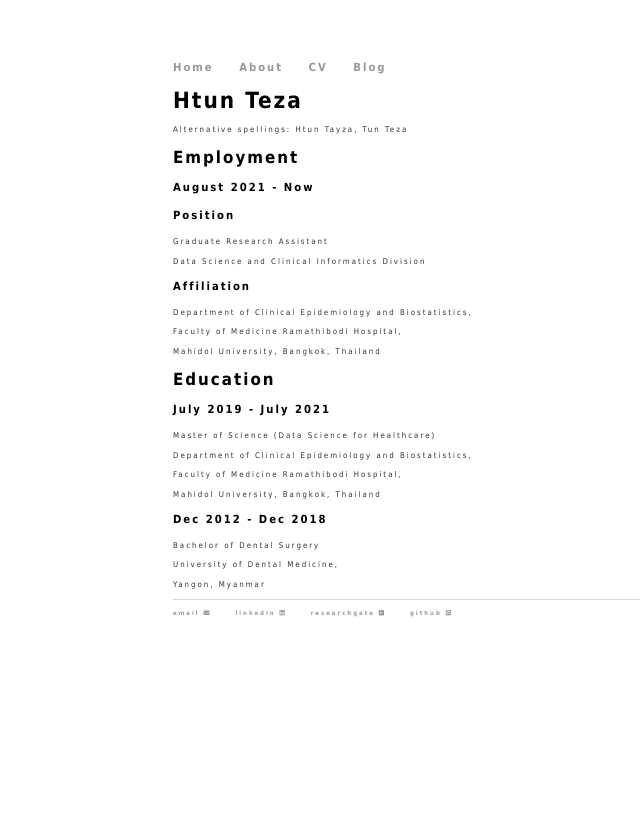
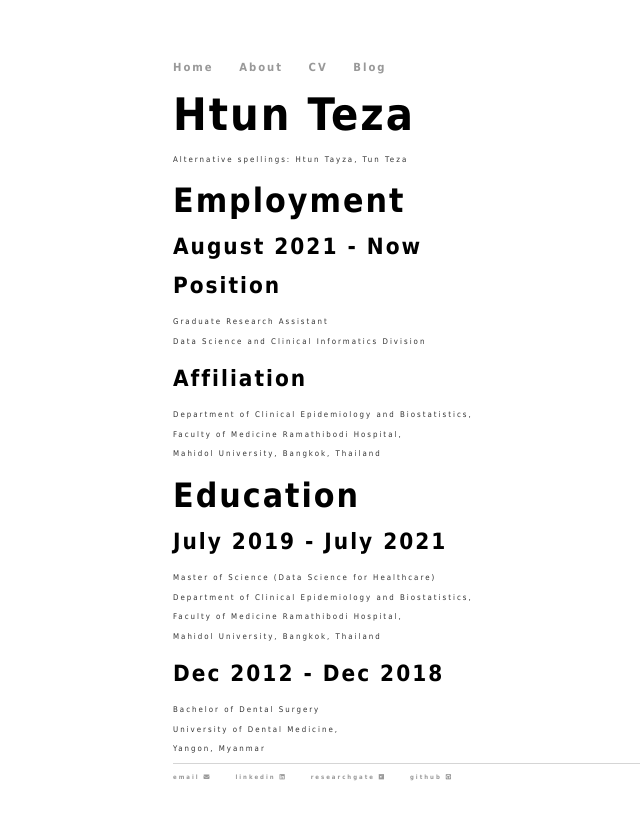
Before and after one commit to finerbrighterlighter/finerbrighterlighter.github.io, a Jekyll site: the page built from cv/index.html, in a window 1280 px wide. Shown: the top 820 px of the page, without its empty margins (19-659 px from the left). Built offline with Jekyll 4.4.1, drawn with Linux system fonts in a browser that asks for light colours; nearby versions of some CDN libraries.

Commit message:
Update main.css

```diff
--- a/css/main.css
+++ b/css/main.css
@@ -25,17 +25,17 @@ a:hover {
 h1 {
     font-family:'Tahoma';
     letter-spacing: 2px;
-    font-size: 2em;
+    font-size: 4em;
 }
 h2 {
     font-family:'Tahoma';
     letter-spacing: 2px;
-    font-size: 1.5em;
+    font-size: 3em;
 }
 h3 {
     font-family:'Tahoma';
     letter-spacing: 2px;
-    font-size: 1em;
+    font-size: 2em;
 }
 p {
     font-family:'Tahoma';
```
